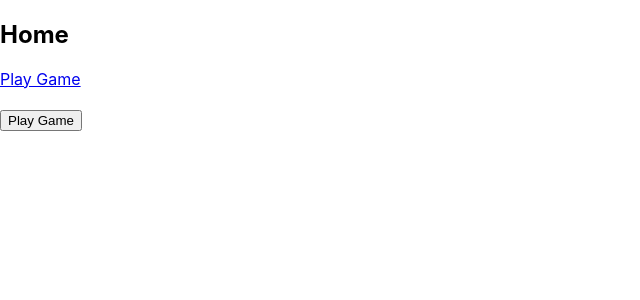
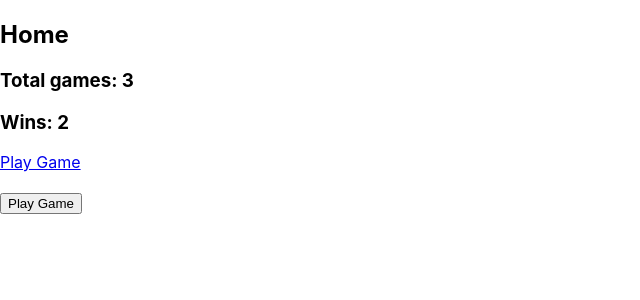
Before and after one commit to 2021-spring-afe-mowe/tca-foo-react, a React (Create React App) app: page / in a window 1280 px wide. Shown: the top 300 px of the page, without its empty margins (0-640 px from the left). Built offline with nearby package versions, Linux system fonts and the light colour scheme.

Commit message:
Hmm, limping into something working...

```diff
--- a/src/App.js
+++ b/src/App.js
@@ -88,7 +88,7 @@ export default function App() {
             <PlayGame propWinGameFunction={winGame} />
           </Route>
           <Route path="/">
-            <Home />
+            <Home appData={appData} />
           </Route>
         </Switch>
       </div>
@@ -96,7 +96,7 @@ export default function App() {
   );
 }
 
-function Home() {
+function Home({appData}) {
 
   const history = useHistory();
 
@@ -105,6 +105,14 @@ function Home() {
       <h2>
         Home
       </h2>
+
+      <h3>
+        Total games: { appData.length }
+      </h3>
+
+      <h3>
+        Wins: { appData.filter(x => x.result == "W").length }
+      </h3>
 
       <Link to="/setup">
         Play Game
```
